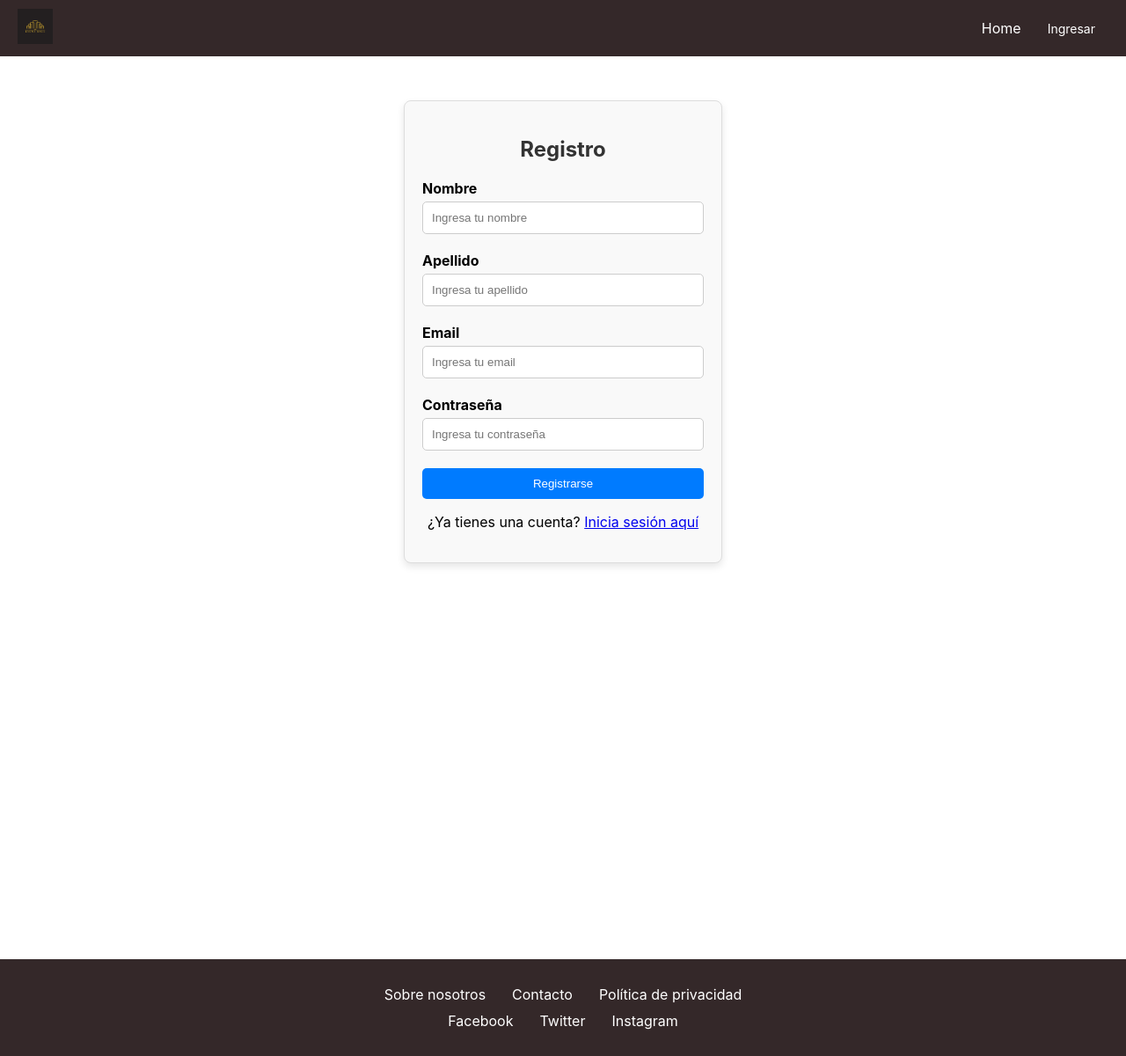
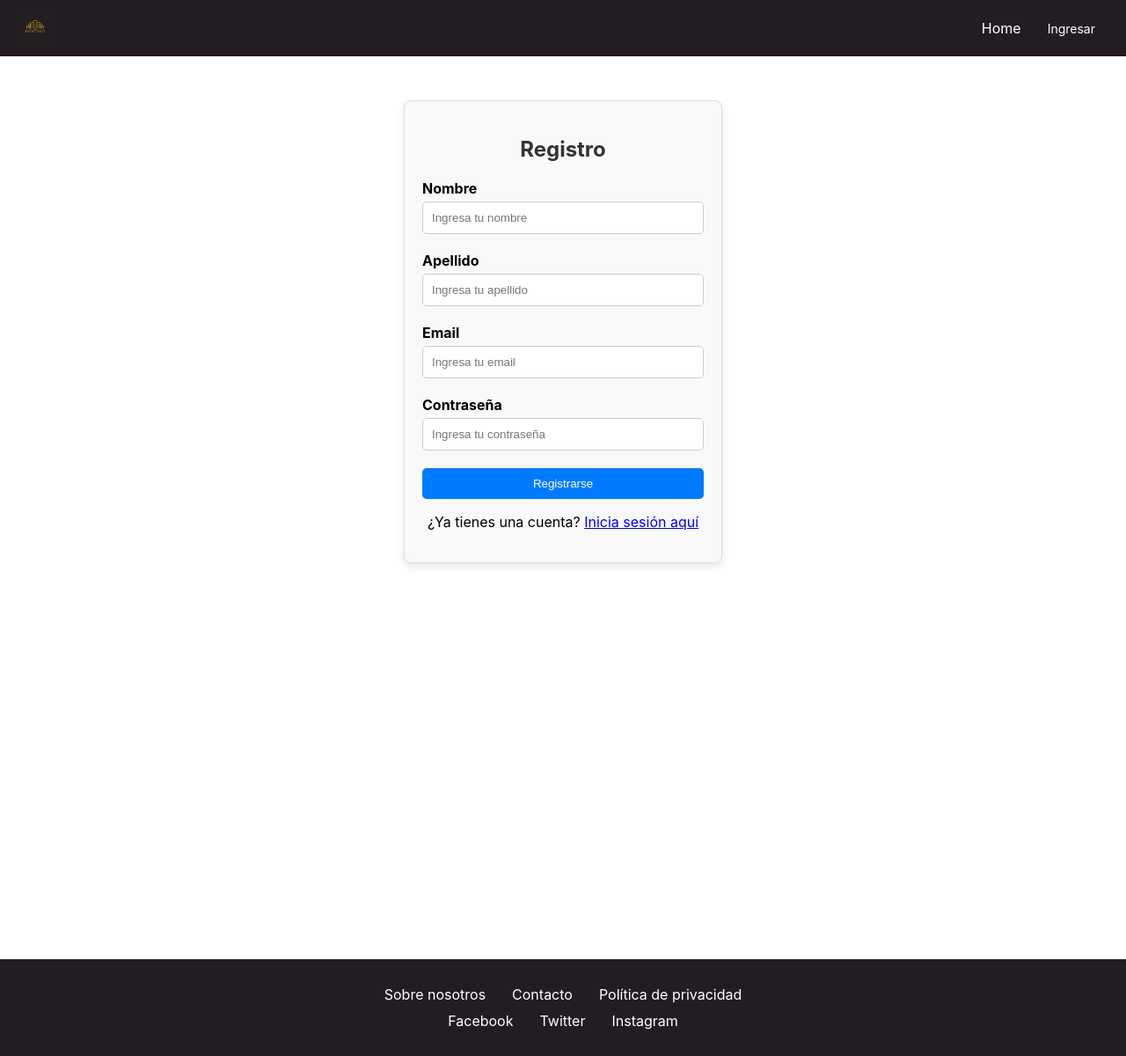
Before and after one commit to VicenteRuBa/TP_FinalEventos_Parte1_RuizBarrea_Farina_Toporovskaja, a React (Create React App) app: page /register in a window 1280 px wide. Shown: the whole page at 88% size. Built offline with nearby package versions, Linux system fonts and the light colour scheme.

Commit message:
colores fix

```diff
--- a/src/components/Footer/styles.css
+++ b/src/components/Footer/styles.css
@@ -1,6 +1,6 @@
 .footer {
-    background-color: #342829;
-    color: white;
+    background-color: #241c23;
+    color: #b59434 ;
     padding: 20px;
     text-align: center;
 }
--- a/src/components/NavBar/styles.css
+++ b/src/components/NavBar/styles.css
@@ -2,9 +2,9 @@
     display: flex;
     justify-content: space-between;
     align-items: center;
-    background-color: #342829;
+    background-color: #241c23;
     padding: 10px 20px;
-    color: white;
+    color: #b59434 ;
 }
 
 .navbar-logo img {
```
